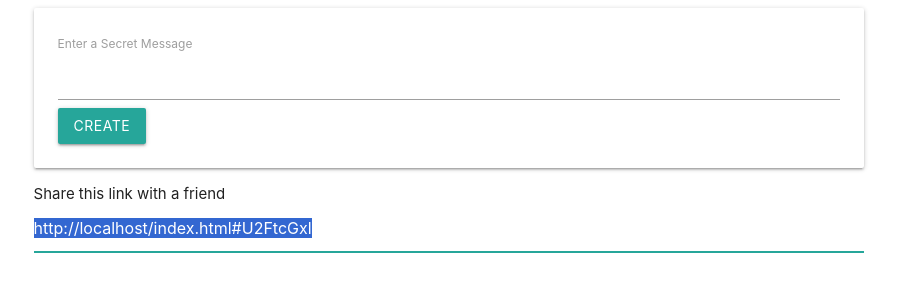
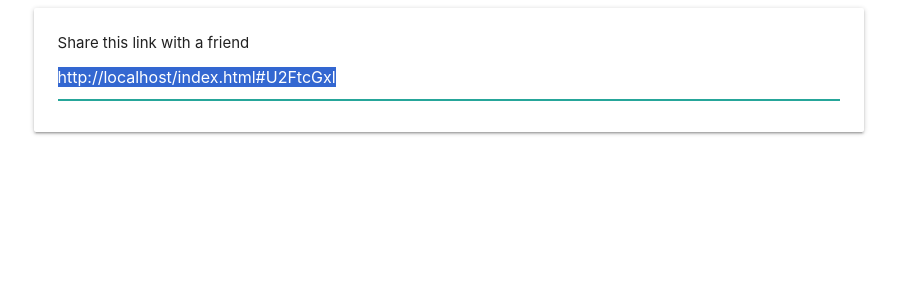
Before and after one commit to kzieber/secret-message-app, a plain HTML site: page index.html in a window 1280 px wide. Both pictures are taken after typing "Sample" into the empty fields and a click on the button "CREATE". Shown: the whole page, without its empty margins (191-1088 px from the left). Drawn offline with nearby package versions, Linux system fonts and the light colour scheme.

Commit message:
input is now hiding and link is showing on submission

```diff
--- a/index.html
+++ b/index.html
@@ -5,12 +5,13 @@
   <meta http-equiv="X-UA-Compatible" content="IE=edge">
   <meta name="viewport" content="width=device-width, initial-scale=1.0">
   <link rel="stylesheet" href="https://cdnjs.cloudflare.com/ajax/libs/materialize/1.0.0/css/materialize.min.css" integrity="sha512-UJfAaOlIRtdR+0P6C3KUoTDAxVTuy3lnSXLyLKlHYJlcSU8Juge/mjeaxDNMlw9LgeIotgz5FP8eUQPhX1q10A==" crossorigin="anonymous" />
+  <link rel="stylesheet" href="style.css">
   <title>Shh...it's a secret</title>
 </head>
 <body>
   <div class="row">
     <div class="col s8 offset-s2">
-      <div class="card-panel">
+      <div id="message-form" class="card-panel">
         <form action="">
           <label for="message">Enter a Secret Message</label>
           <input type="text" id="message-input"/>
@@ -18,9 +19,12 @@
         </form>
       </div>
 
-      <div>
-        Share this link with a friend
-        <input id="link-input"/>
+      <div id="message-link" class="card-panel hide">
+        <div>
+          Share this link with a friend
+          <input id="link-input"/>
+        </div>
+
       </div>
     </div>
   </div>
--- a/index.js
+++ b/index.js
@@ -2,11 +2,16 @@ document.querySelector('form').addEventListener('submit', (evt) => {
   evt.preventDefault();
 
   const input = document.querySelector('#message-input');
+  const messageForm = document.querySelector('#message-form');
   const encrypted = btoa(input.value);
 
   const secret = document.querySelector('#link-input');
   secret.value = `${window.location}#${encrypted}`;
+
+  const link = document.querySelector('#message-link');
+  messageForm.classList.add('hide');
+  link.classList.remove('hide');
+
   secret.select();
-
   input.value = '';
 });
```
Also changed, not shown: style.css (added).
